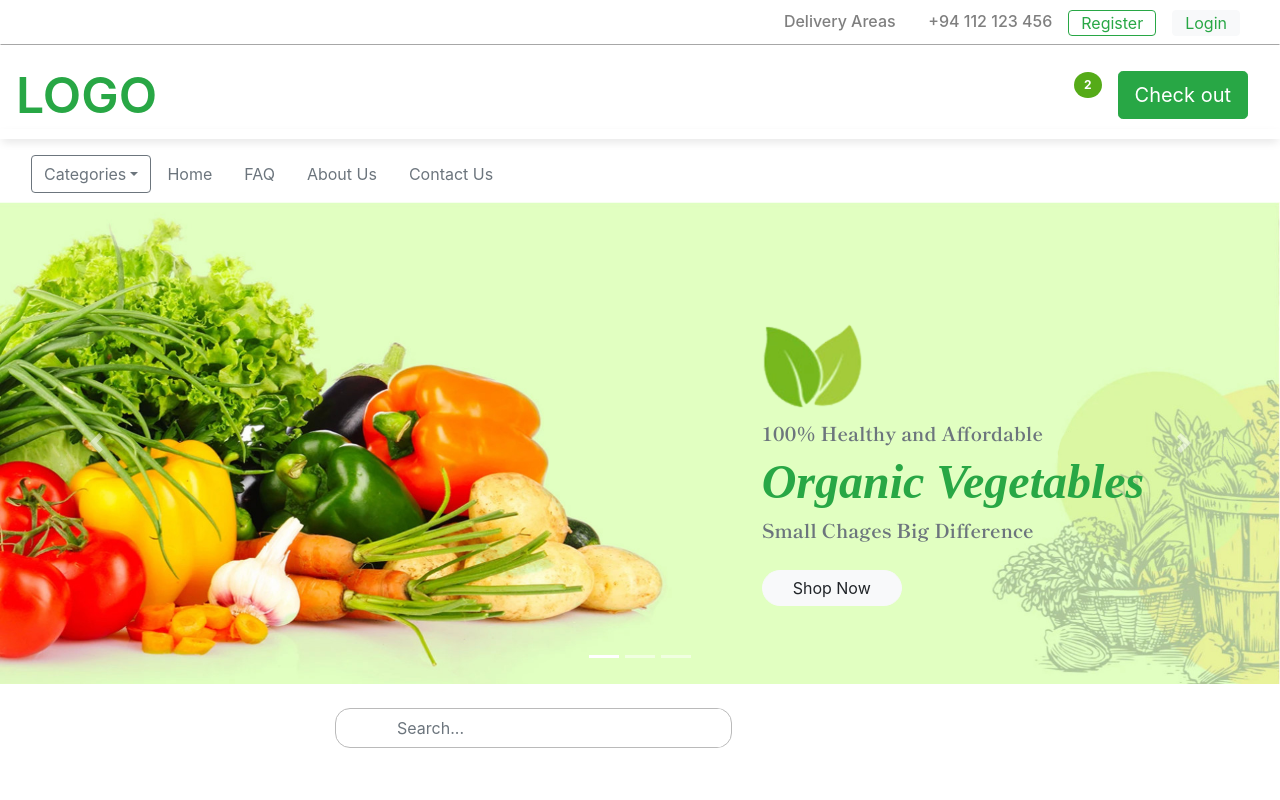
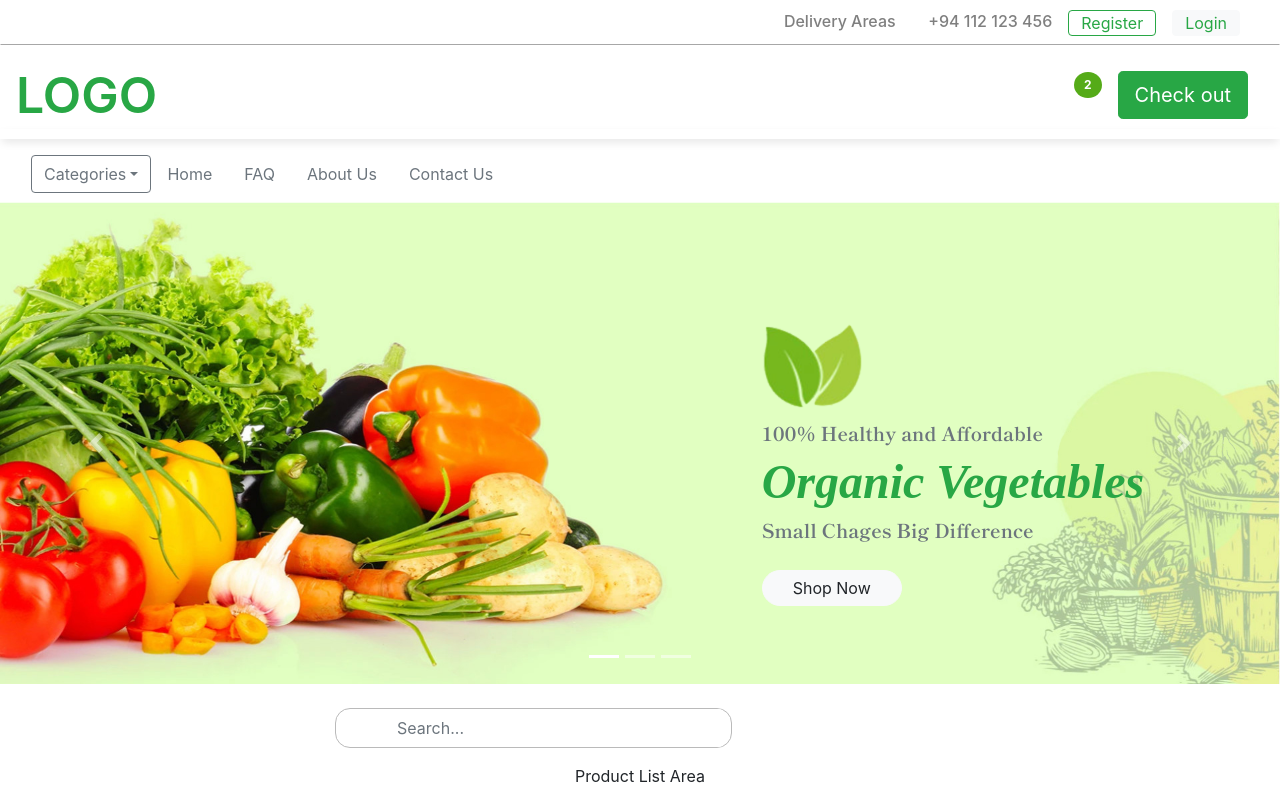
Before and after one commit to JeewanthaLahiru/online-grocery-app-with-react, a React (Create React App) app in the folder shopping-cart/: page / in a window 1280 px wide. Built offline with nearby package versions, Linux system fonts and the light colour scheme; a web font is replaced by a local one.

Commit message:
Created productListArea component and import it to client app

```diff
--- a/shopping-cart/src/ClientApp.tsx
+++ b/shopping-cart/src/ClientApp.tsx
@@ -3,6 +3,7 @@ import {Container} from "react-bootstrap";
 import HeaderArea from "./components/homePage/headerArea/HeaderArea";
 import BannerArea from "./components/homePage/bannerArea/BannerArea";
 import SearchArea from "./components/homePage/searchArea/SearchArea";
+import ProductListArea from "./components/homePage/productListArea/ProductListArea";
 
 const ClientApp:React.FC = () => {
     return(
@@ -10,6 +11,7 @@ const ClientApp:React.FC = () => {
             <HeaderArea/>
             <BannerArea/>
             <SearchArea/>
+            <ProductListArea/>
         </Container>
     )
 }
--- /dev/null
+++ b/shopping-cart/src/components/homePage/productListArea/ProductListArea.tsx
@@ -0,0 +1,9 @@
+import React from "react";
+
+const ProductListArea:React.FC = () => {
+    return(
+        <div>Product List Area</div>
+    )
+}
+
+export default ProductListArea;
```
